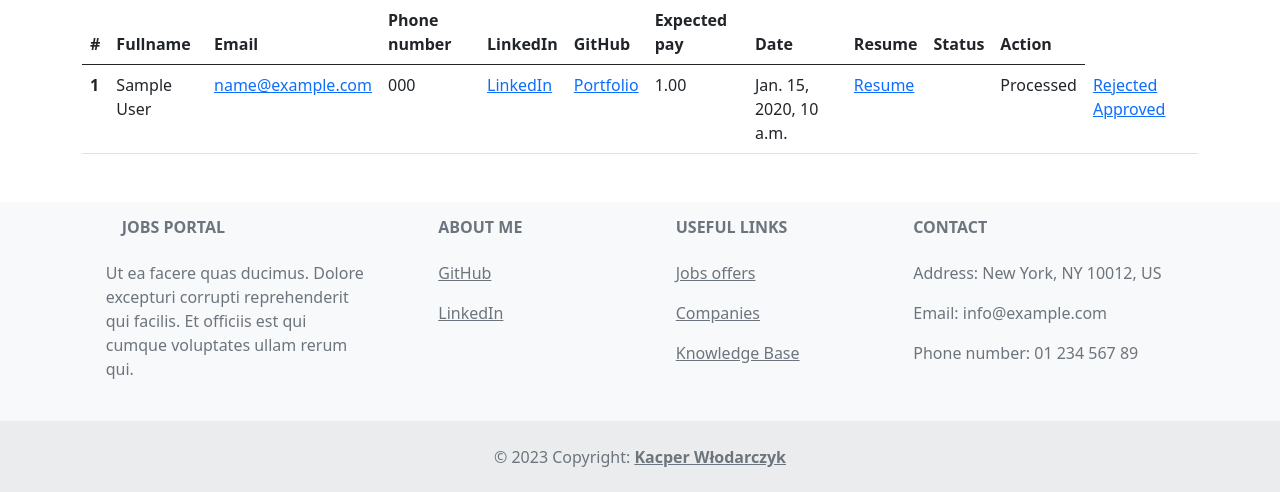
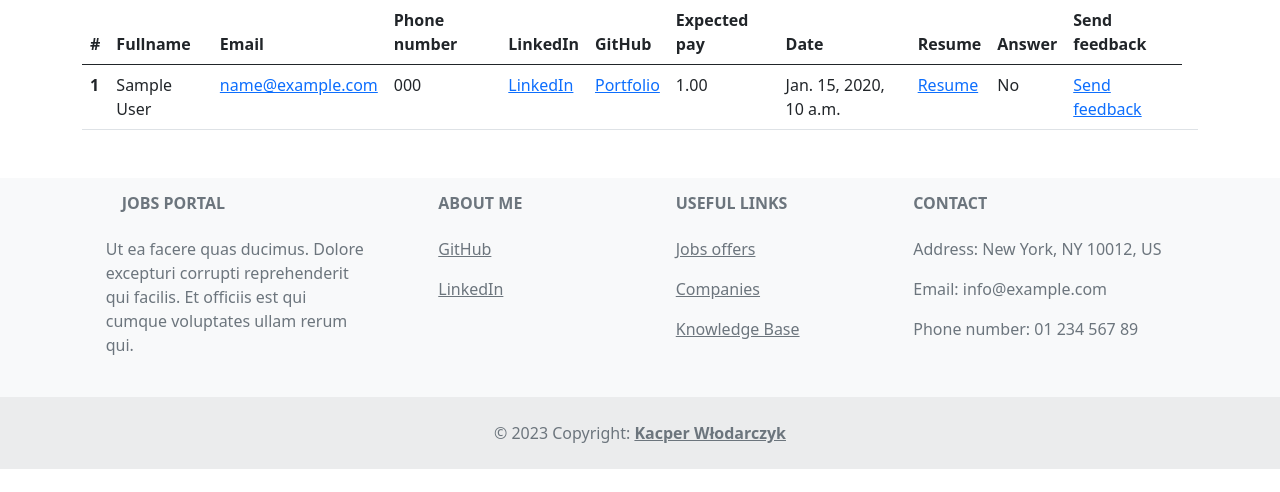
Before and after one commit to DEENUU1/Jobs-portal, a Django app: page /user/applications/1/ in a window 1280 px wide. Shown: the part 61-553 px from the top of the page. Run offline with Django 4.2, Linux system fonts and the light colour scheme; tables that the repository leaves empty hold one stand-in row (values such as "Sample post"); parts of the project's set-up code (start-up, migrations or seed data) failed here and were passed over; some libraries are stand-ins or nearby versions.

Commit message:
Feature | Celery and feedback form | Configuration for celery and function to send an email in task.py I gave up with application status. Instead of this i added 'answer' field to Application model which is a Bool type field and after sending an email its gonna change to True, by default its False Also made get_initial method in ReturnApplicationFeedbackView that allows to automatically add User's email to make sending feedback easier

```diff
--- a/base/accounts/forms.py
+++ b/base/accounts/forms.py
@@ -35,3 +35,9 @@ class ChangePasswordForm(forms.Form):
     email = forms.EmailField(widget=forms.EmailInput)
     old_password = forms.CharField(widget=forms.PasswordInput)
     new_password = forms.CharField(widget=forms.PasswordInput)
+
+
+class ReturnApplicationFeedback(forms.Form):
+    email = forms.EmailField(widget=forms.EmailInput)
+    subject = forms.CharField(widget=forms.TextInput)
+    message = forms.CharField(widget=forms.Textarea)
--- a/base/accounts/templates/applications_list.html
+++ b/base/accounts/templates/applications_list.html
@@ -18,8 +18,8 @@
       <th scope="col">Expected pay</th>
       <th scope="col">Date</th>
       <th scope="col">Resume</th>
-      <th scope="col">Status</th>
-      <th scope="col">Action</th>
+      <th scope="col">Answer</th>
+      <th scope="col">Send feedback</th>
     </tr>
   </thead>
   <tbody>
@@ -49,18 +49,15 @@
         <td>No resume</td>
       {% endif %}
       <td>
-        {% if object.get_status_display == "Accepted" %}
-          <td style="color: green">{{ object.get_status_display }}</td>
-        {% elif object.get_status_display == "Rejected" %}
-          <td style="color: red">{{object.get_status_display}}</td>
+        {%if object.anwer%}
+        Yes
         {% else %}
-          <td>{{object.get_status_display}}</td>
+        No
         {% endif %}
       </td>
       <td>
-        <a href="/">Rejected</a>
-        <a href="/">Approved</a>
-      </td>
+        <a href="{% url 'accounts:send_feedback' object.id %}">Send feedback</a>
+      <td>
       {% endfor %}
 
     </tr>
--- a/base/accounts/urls.py
+++ b/base/accounts/urls.py
@@ -15,4 +15,6 @@ urlpatterns = [
     path('offer/create/', views.OfferCreateView.as_view(), name='create'),
     path('offer/delete/<int:pk>/', views.OfferDeleteView.as_view(), name='delete'),
     path('applications/<int:offer_id>/', views.ApplicationsListView.as_view(), name='applications'),
+    path('application/sendfeedback/<int:application_id>/', views.ReturnApplicationFeedbackView.as_view(), name='send_feedback'),
+
 ]
--- a/base/accounts/views.py
+++ b/base/accounts/views.py
@@ -1,7 +1,7 @@
 from django.shortcuts import render, redirect
 from django.urls import reverse_lazy
 from django.views.generic.edit import FormView
-from .forms import CustomUserForm, LoginForm, ChangePasswordForm
+from .forms import CustomUserForm, LoginForm, ChangePasswordForm, ReturnApplicationFeedback
 from django.contrib.auth import login, logout
 from django.contrib.auth.views import LogoutView
 from django import views
@@ -12,6 +12,11 @@ from django.views.generic import ListView, CreateView, UpdateView, DeleteView
 from django.db.models import QuerySet
 from offers.models import Offer, Application
 from typing import Any , Dict
+from .task import send_email_func
+from dotenv import load_dotenv
+import os
+
+load_dotenv()
 
 
 class RegisterUserView(FormView):
@@ -120,6 +125,26 @@ class ApplicationsListView(ListView):
         return context
 
 
+class ReturnApplicationFeedbackView(FormView):
+    form_class = ReturnApplicationFeedback
+    template_name = "return_app_feedback.html"
+    success_url = reverse_lazy("offers:home")
+
+    def get_initial(self):
+        initial = super().get_initial()
+        application = Application.objects.get(pk=self.kwargs['application_id'])
+        initial['email'] = application.email
+        return initial
+
+    def form_valid(self, form, **kwargs: Any):
+        application = Application.objects.get(pk=self.kwargs['application_id'])
+        email = application.email
+        subject = form.cleaned_data['subject']
+        message = form.cleaned_data['message']
+        send_email_func.delay(subject, message, os.getenv("GMAIL_EMAIL"), email)
+        return super().form_valid(form)
+
+
 class OfferDeleteView(DeleteView):
     model = Offer
     success_url = "/"
--- a/base/base/__init__.py
+++ b/base/base/__init__.py
@@ -0,0 +1,4 @@
+from .celery import app
+
+
+__all__ = ('app',)
--- a/base/offers/models.py
+++ b/base/offers/models.py
@@ -128,11 +128,6 @@ class Offer(models.Model):
 
 
 class Application(models.Model):
-    STATUS = [
-        (1, 'Processed'),
-        (2, 'Rejected'),
-        (3, 'Accepted'),
-    ]
     first_name = models.CharField(max_length=50)
     last_name = models.CharField(max_length=50)
     email = models.EmailField()
@@ -144,7 +139,7 @@ class Application(models.Model):
     portfolio = models.URLField(null=True, blank=True)
     linkedin = models.URLField(null=True, blank=True)
     cv = models.FileField(upload_to='resumes', null=True, blank=True)
-    status = models.PositiveIntegerField(choices=STATUS, default=1)
+    answer = models.BooleanField(default=False)
 
     @property
     def return_full_name(self):
```
Also changed, not shown: base/accounts/task.py (added, +10 -0 lines), base/accounts/templates/return_app_feedback.html (added, +18 -0 lines), base/base/celery.py (added, +10 -0 lines), base/base/settings.py (+9 -0 lines).
